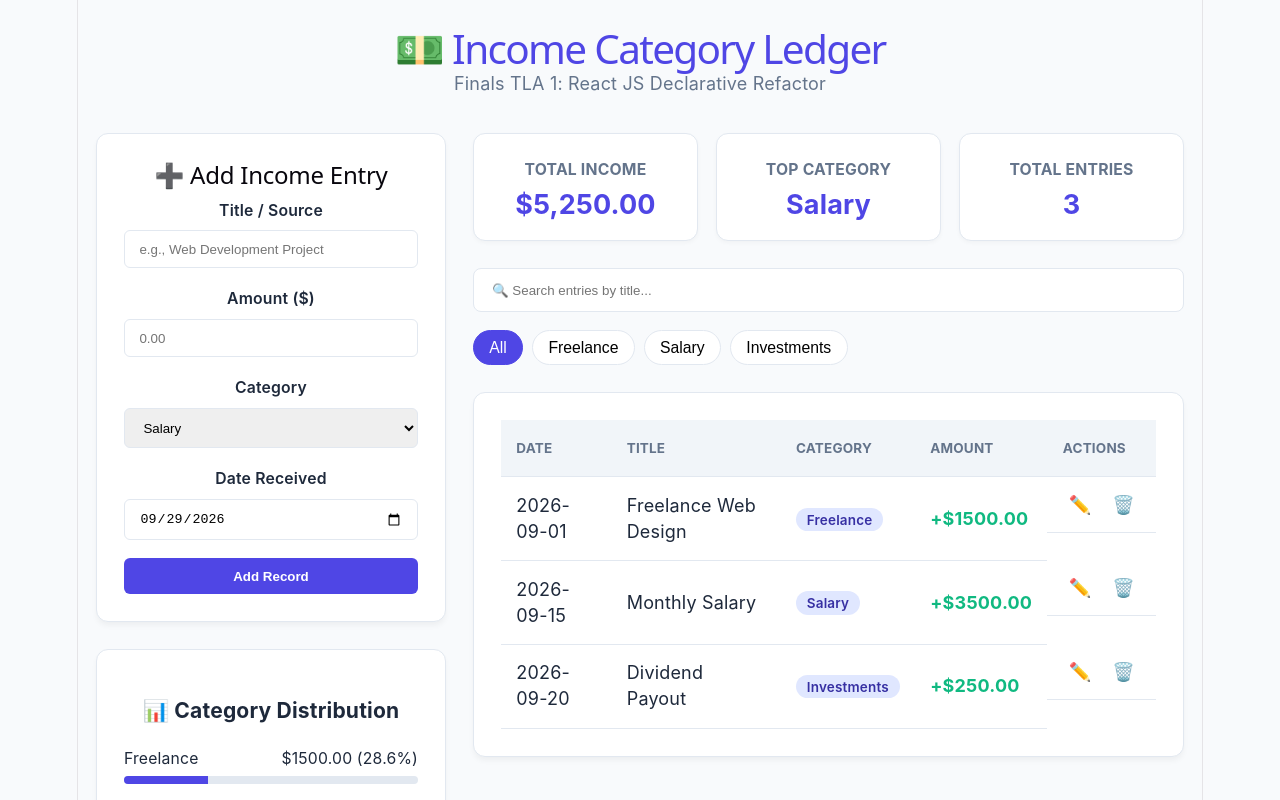
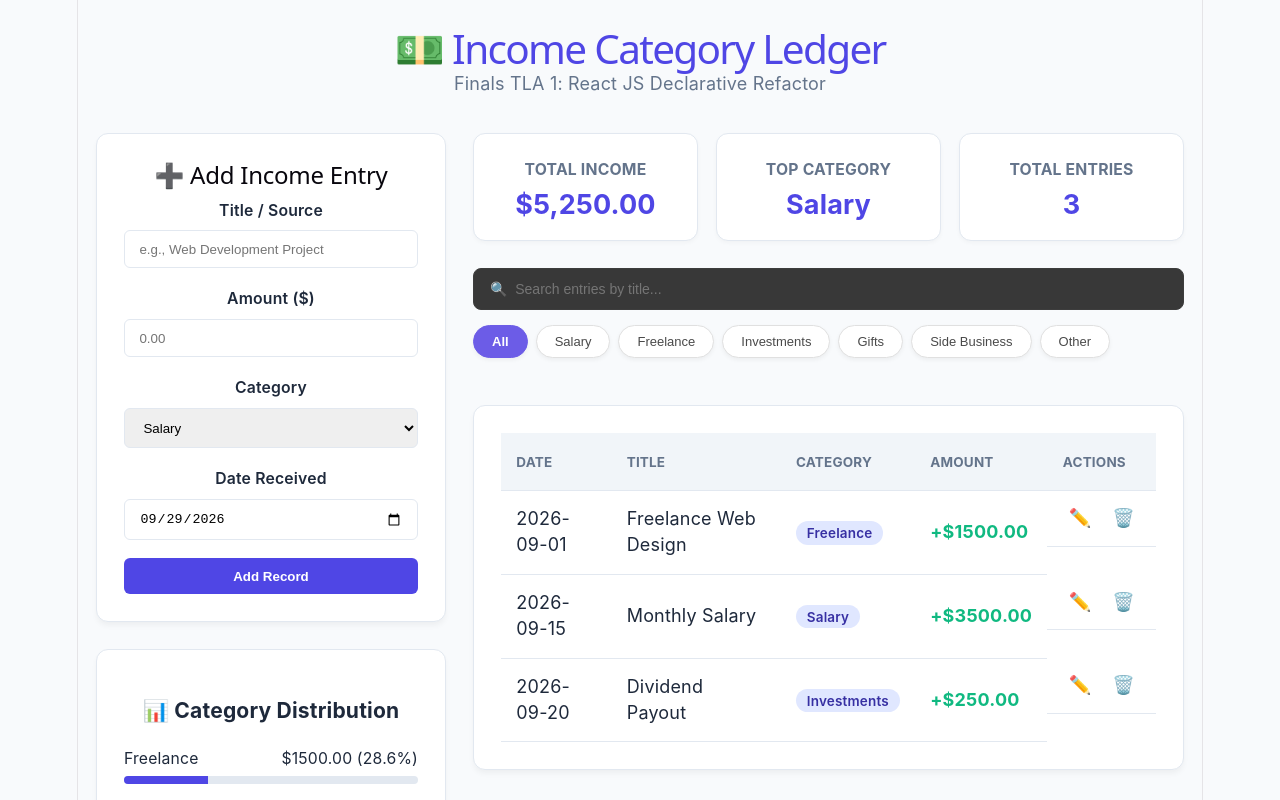
Before and after one commit to kantonio250000000109-code/TLA1_PROJECT, a React (Vite) app in the folder vite-project/: page / in a window 1280 px wide. Shown: the top 800 px of the page. Built offline with nearby package versions, Linux system fonts and the light colour scheme.

Commit message:
Refactor CategoryFilter to use predefined categories

```diff
--- a/vite-project/src/components/CategoryFilter.jsx
+++ b/vite-project/src/components/CategoryFilter.jsx
@@ -1,27 +1,56 @@
 import React from 'react';
 
-export default function CategoryFilter({ categories, selectedCategory, onSelectCategory, searchQuery, onSearchChange }) {
+const CATEGORIES = ['All', 'Salary', 'Freelance', 'Investments', 'Gifts', 'Side Business', 'Other'];
+
+export default function CategoryFilter({ selectedCategory, onSelectCategory, searchQuery, onSearchChange }) {
   return (
-    <div className="filter-bar">
-      <div className="search-box">
+    <div style={{ marginBottom: '20px' }}>
+      {/* Search Input Bar */}
+      <div style={{ position: 'relative', marginBottom: '15px' }}>
         <input
           type="text"
-          placeholder="🔍 Search entries by title..."
+          placeholder="🔍  Search entries by title..."
           value={searchQuery}
           onChange={(e) => onSearchChange(e.target.value)}
+          style={{
+            width: '100%',
+            padding: '12px 16px',
+            borderRadius: '8px',
+            border: '1px solid #3d3d3d',
+            backgroundColor: '#383838',
+            color: '#ffffff',
+            fontSize: '14px',
+            boxSizing: 'border-box'
+          }}
         />
       </div>
 
-      <div className="category-chips">
-        {categories.map(cat => (
+      {/* Category Filter Pills */}
+      <div style={{ display: 'flex', flexWrap: 'wrap', gap: '8px' }}>
+        {CATEGORIES.map((cat) => {
+          const isActive = selectedCategory === cat;
+          return (
             <button
               key={cat}
-            className={`chip ${selectedCategory === cat ? 'active' : ''}`}
+              type="button"
               onClick={() => onSelectCategory(cat)}
+              style={{
+                padding: '8px 18px',
+                borderRadius: '20px',
+                border: '1px solid ' + (isActive ? '#6c5ce7' : '#e0e0e0'),
+                backgroundColor: isActive ? '#6c5ce7' : '#ffffff',
+                color: isActive ? '#ffffff' : '#4a4a4a',
+                fontWeight: isActive ? '600' : '500',
+                fontSize: '13px',
+                cursor: 'pointer',
+                transition: 'all 0.2s ease',
+                boxShadow: '0 2px 4px rgba(0,0,0,0.05)'
+              }}
             >
               {cat}
             </button>
-        ))}
+          );
+        })}
       </div>
     </div>
   );
```
Lines whose indentation alone changed are shown as unchanged.
